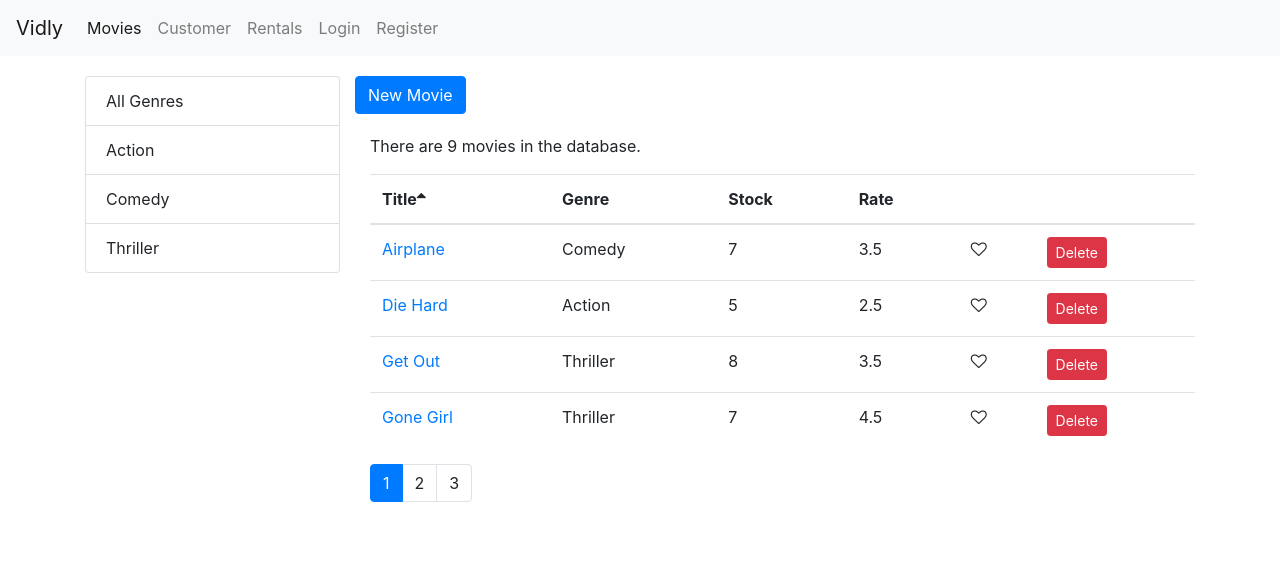
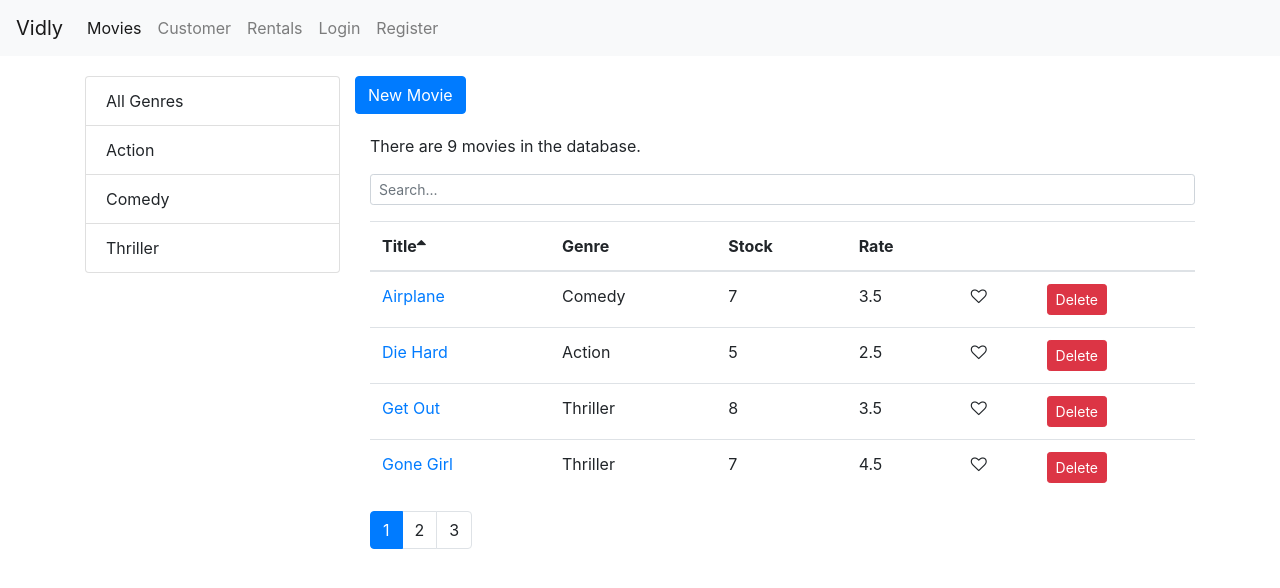
Before and after one commit to laxmanbalaraman/ReactDemo, a React (Create React App) app in the folder vidly/: page /movies in a window 1280 px wide. Shown: the top 588 px of the page. Built offline with nearby package versions, Linux system fonts and the light colour scheme.

Commit message:
[Feat] Add SearchBox component.

```diff
--- a/vidly/src/components/movies.jsx
+++ b/vidly/src/components/movies.jsx
@@ -6,6 +6,7 @@ import Pagination from "./pagination";
 import MoviesTable from "./moviesTable";
 import paginate from "../utils/paginate";
 import ListGroup from "./listGroups";
+import SearchBox from "./searchBox";
 import _ from "lodash";
 
 class Movies extends Component {
@@ -14,6 +15,8 @@ class Movies extends Component {
     genres: [],
     pageSize: 4,
     currentPage: 1,
+    selectedGenre: "",
+    searchQuery: null,
     selectedColumn: { path: "title", order: "asc" },
   };
 
@@ -51,11 +54,24 @@ class Movies extends Component {
   };
 
   getPagedData() {
-    const { movies, selectedGenre, selectedColumn } = this.state;
-    const filteredMovies =
+    const { movies, selectedGenre, selectedColumn, searchQuery } = this.state;
+    console.log(selectedGenre);
+    let filteredMovies = movies;
+
+    filteredMovies = searchQuery
+      ? movies.filter((movie) => {
+          return movie.title
+            .toLowerCase()
+            .startsWith(searchQuery.toLowerCase());
+        })
+      : movies;
+
+    filteredMovies =
       selectedGenre && selectedGenre._id
-        ? movies.filter((movie) => movie.genre._id === selectedGenre._id)
-        : movies;
+        ? filteredMovies.filter(
+            (movie) => movie.genre._id === selectedGenre._id
+          )
+        : filteredMovies;
 
     const sorted = _.orderBy(
       filteredMovies,
@@ -65,6 +81,10 @@ class Movies extends Component {
 
     return { totalCount: filteredMovies.length, sorted };
   }
+
+  handleSearch = (searchQuery) => {
+    this.setState({ searchQuery, selectedGenre: null, currentPage: 1 });
+  };
 
   render() {
     const { length: count } = this.state.movies;
@@ -95,6 +115,7 @@ class Movies extends Component {
           </div>
           <row>
             <p>There are {totalCount} movies in the database.</p>
+            <SearchBox onChange={this.handleSearch}></SearchBox>
             <MoviesTable
               movies={subMovies}
               onLike={this.handleLikeButton}
--- /dev/null
+++ b/vidly/src/components/searchBox.jsx
@@ -0,0 +1,19 @@
+import React from "react";
+const SearchBox = ({ onChange }) => {
+  return (
+    <React.Fragment>
+      <div className="input-group input-group-sm mb-3">
+        <input
+          type="text"
+          placeholder="Search..."
+          className="form-control"
+          aria-label="Small"
+          aria-describedby="inputGroup-sizing-sm"
+          onChange={(e) => onChange(e.currentTarget.value)}
+        />
+      </div>
+    </React.Fragment>
+  );
+};
+
+export default SearchBox;
```
